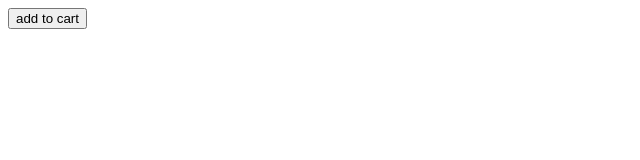
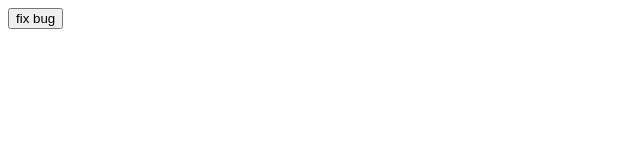
Before and after one commit to J0-Y0/typescript-best-practice, a React (Vite) app: page / in a window 1280 px wide. Shown: the top 160 px of the page, without its empty margins (0-640 px from the left). Built offline with nearby package versions, Linux system fonts and the light colour scheme.

Commit message:
updating array of object

```diff
--- a/src/App.tsx
+++ b/src/App.tsx
@@ -1,26 +1,24 @@
 import { useState } from "react";
 
 const App = () => {
-  const [customer, setCustomer] = useState({
-    name: "john",
-    address: {
-      city: "San Francisco",
-      zipCode: 1111,
-    },
-  });
+  const [bugs, setBugs] = useState([
+    { id: 1, title: "Bug 1", fixed: false },
+    { id: 2, title: "Bug 2", fixed: false },
+  ]);
 
   return (
     <>
-      {console.log(customer.address.zipCode)}
+      {console.log(bugs[0].title, bugs[0].fixed)}
       <button
         onClick={() =>
-          setCustomer({
-            ...customer,
-            address: { ...customer.address, zipCode: 2222 },
-          })
+          setBugs(
+            bugs.map((bug) =>
+              bug.id === 1 ? { ...bug, fixed: !bug.fixed } : bug
+            )
+          )
         }
       >
-        add to cart
+        fix bug
       </button>
     </>
   );
```
